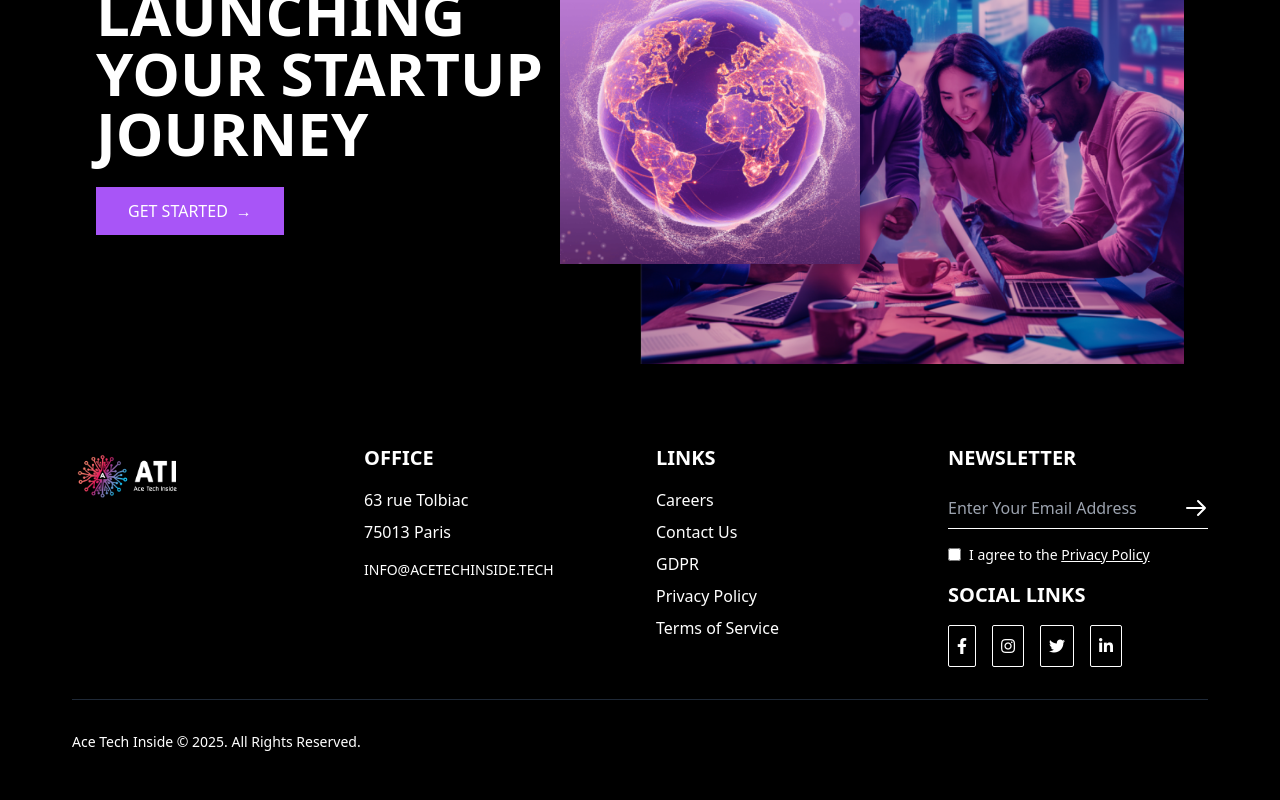
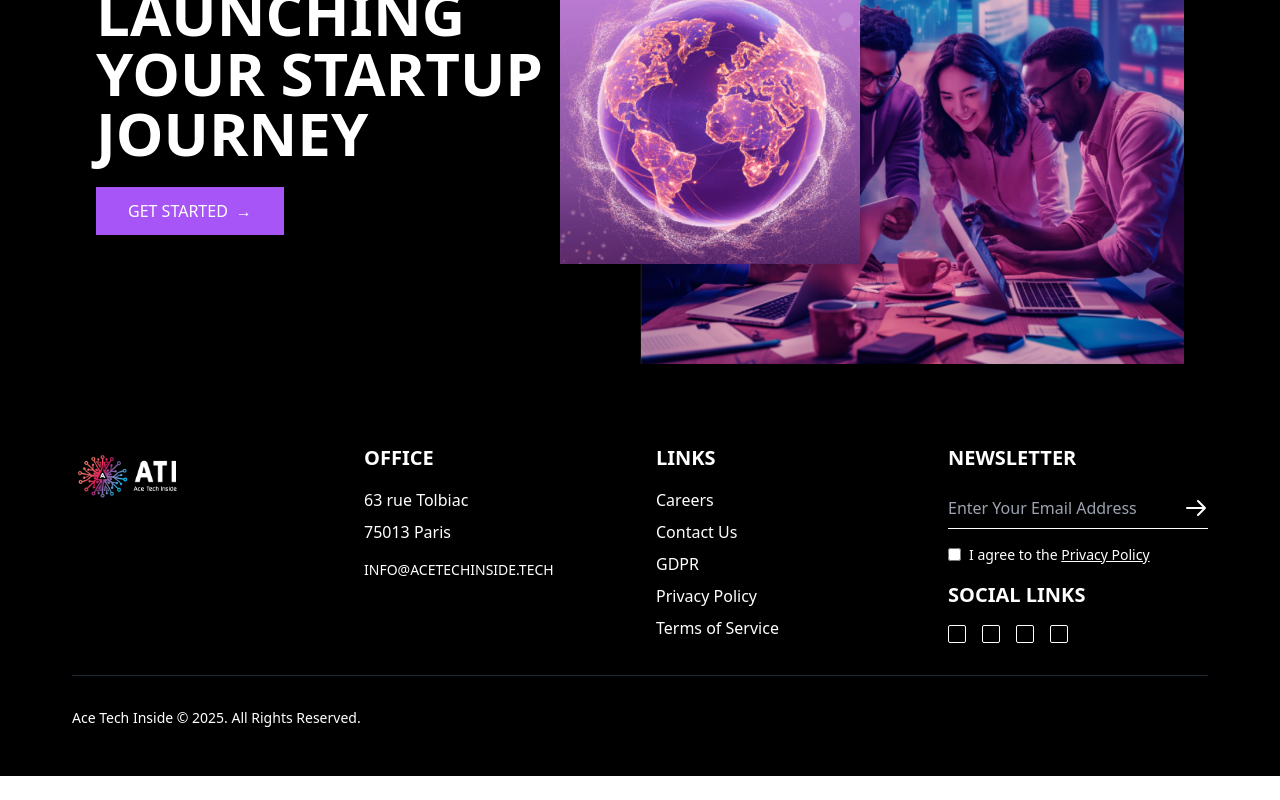
Before and after one commit to dhruvi1627/acetech, a React (Vite) app: page / in a window 1280 px wide. Shown: the part 309-1109 px from the top of the page. After the commit the page ends 1085 px from the top, so only its background shows below. Built offline with nearby package versions, Linux system fonts and the light colour scheme.

Commit message:
Update HTML and Tailwind configuration for improved font handling and structure

```diff
--- a/index.html
+++ b/index.html
@@ -3,11 +3,13 @@
   <head>
     <meta charset="UTF-8" />
     <link rel="icon" type="image/svg+xml" href="/ati.svg" />
+    <meta name="viewport" content="width=device-width, initial-scale=1.0" />
+    <link rel="preconnect" href="https://fonts.googleapis.com" />
+    <link rel="preconnect" href="https://fonts.gstatic.com" crossorigin />
     <link
+      href="https://fonts.googleapis.com/css2?family=Bebas+Neue&family=Roboto:wght@300;400;500;700&display=swap"
       rel="stylesheet"
-      href="https://cdnjs.cloudflare.com/ajax/libs/font-awesome/5.15.4/css/all.min.css"
     />
-    <meta name="viewport" content="width=device-width, initial-scale=1.0" />
     <title>ATI Expert Digital Transformation & Talent Solutions</title>
   </head>
   <body>
--- a/tailwind.config.js
+++ b/tailwind.config.js
@@ -1,11 +1,13 @@
 /** @type {import('tailwindcss').Config} */
 module.exports = {
-  content: [
-    "./index.html",
-    "./src/**/*.{js,ts,jsx,tsx}",
-  ],
+  content: ["./index.html", "./src/**/*.{js,ts,jsx,tsx}"],
   theme: {
-    extend: {},
+    extend: {
+      fontFamily: {
+        bebas: ["Bebas Neue", "sans-serif"],
+        roboto: ["Roboto", "sans-serif"],
+      },
+    },
   },
   plugins: [],
-}
+};
```
